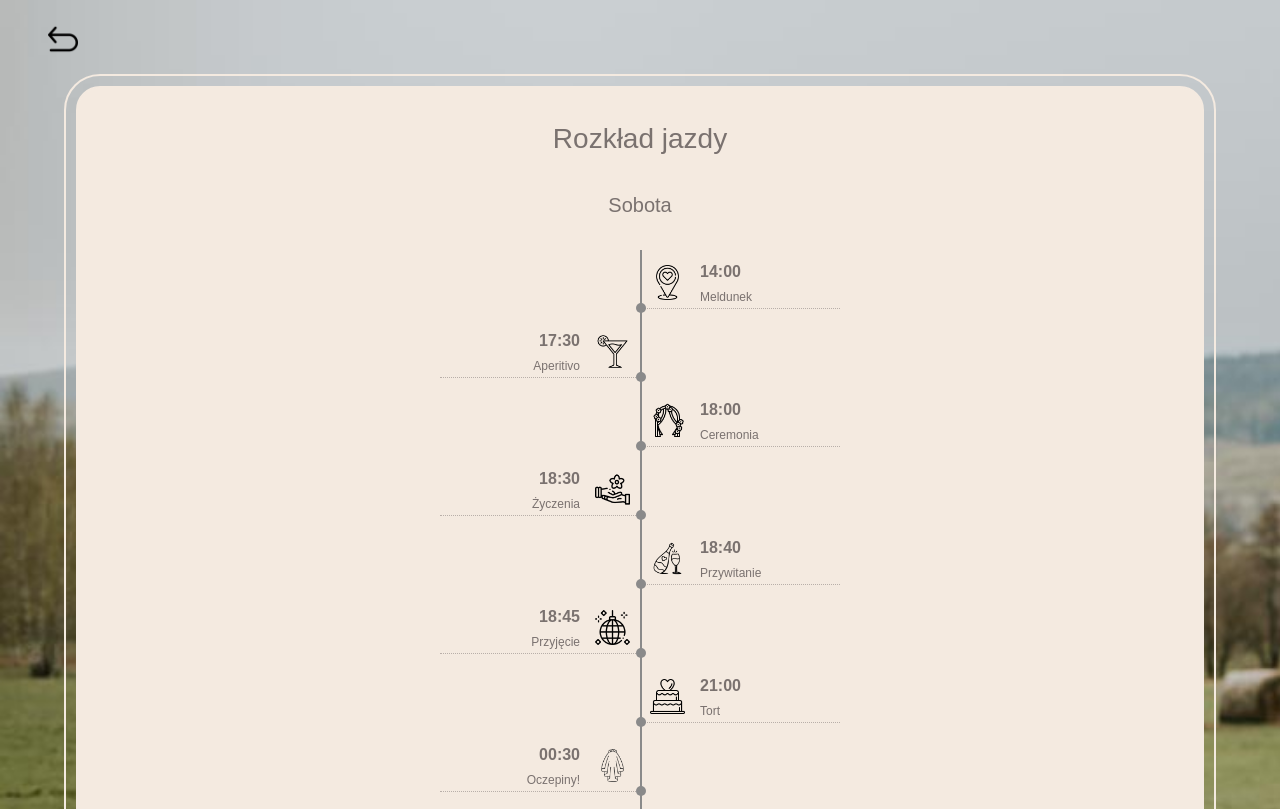
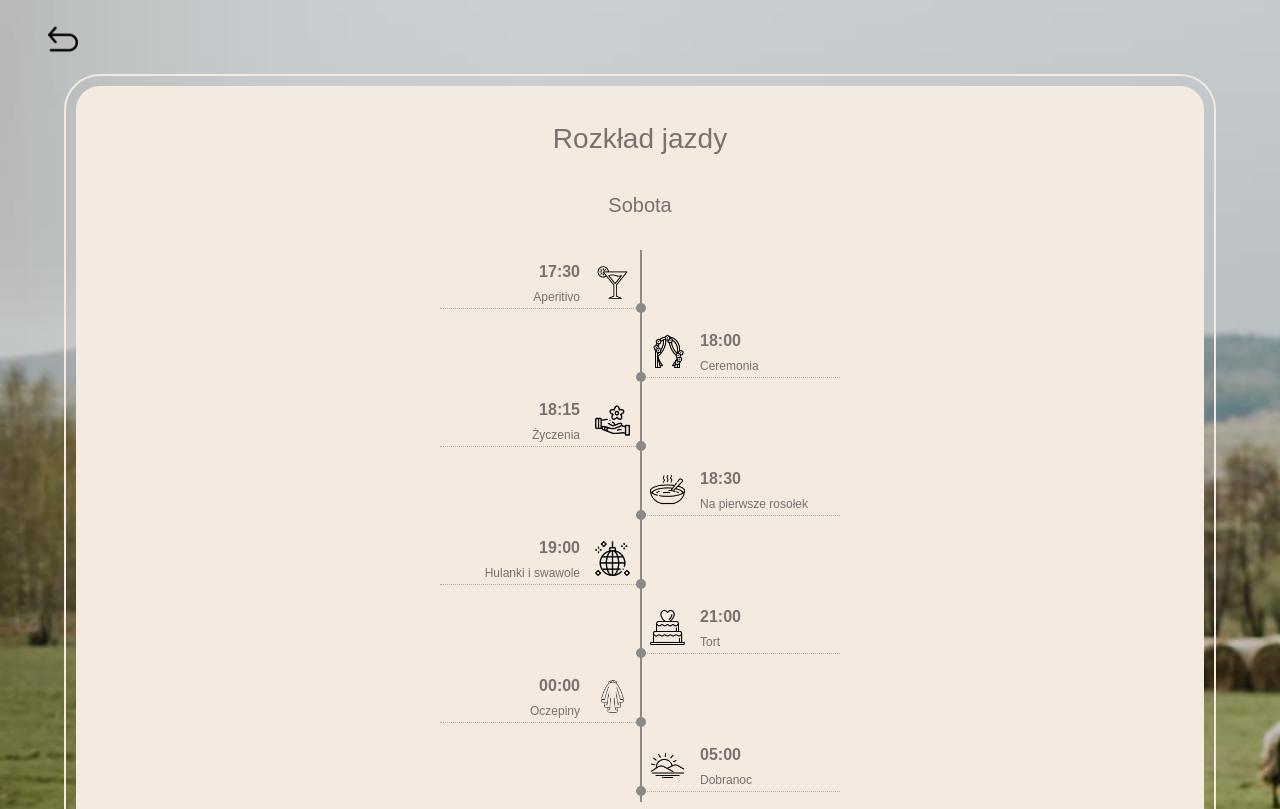
Before and after one commit to Zorzin/WeddingApp, a Next.js app: page /plan in a window 1280 px wide. Shown: the top 809 px of the page. Built offline with nearby package versions, Linux system fonts and the light colour scheme; a web font is replaced by a local one.

Commit message:
New plan

```diff
--- a/src/app/cloudinary/route.tsx
+++ b/src/app/cloudinary/route.tsx
@@ -11,23 +11,28 @@ export const POST = async (request: NextRequest, response: NextResponse) => {
         api_secret: "cVejBQXXhiTAxI5tnh4S-K2cig4"
     });
 
-    console.log(request.body);
     const formData = await request.formData();
     // console to demonstrate the data receiving on the server
     const files = formData.getAll('imageFile') as File[]
 
-    console.log(files);
+    console.log("Request body:", files);
     files.map(async (file) => {
         const arrayBuffer = await file.arrayBuffer();
         const buffer = new Uint8Array(arrayBuffer);
 
-        const uploadResult = await new Promise((resolve) => {
-            cloudinary.v2.uploader.upload_stream((error, uploadResult) => {
-                return resolve(uploadResult);
-            }).end(buffer);
-        });
+        try {
 
-        console.log(uploadResult);
+            const uploadResult = await new Promise((resolve) => {
+                cloudinary.v2.uploader.upload_stream((error, uploadResult) => {
+                    return resolve(uploadResult);
+                }).end(buffer);
+            });
+            console.log(uploadResult);
+        }
+        catch (error) {
+            console.error('Error while uploading photo:', error);
+            return NextResponse.json({ message: 'Error while uploading photo' });
+        }
     });
 
     // Return a response
--- a/src/app/plan/page.tsx
+++ b/src/app/plan/page.tsx
@@ -22,142 +22,127 @@ export default function Plan() {
                     <p className="timeline-header">Rozkład jazdy</p>
                     <p className="timeline-day">Sobota</p>
                     <div className="schedule">
-                        <div className="event">
-                            <div className="left">
-
-                            </div>
-                            <div className="right info">
+                        <div className="event-reverse">
+                            <div className="left info">
                                 <span className="dot"/>
-                                <div className="icon">
-                                    <Image src={"/icons/entry-pin.png"} alt="meldunek" unoptimized width={45}
-                                           height={45}/>
-                                </div>
-                                <div className="description">
-                                    <div className="time">14:00</div>
-                                    <span className="text">Meldunek</span>
-                                </div>
-                            </div>
-                        </div>
-                        <div className="event">
-                            <div className="left info">
                                 <div className="description">
                                     <div className="time">17:30</div>
                                     <span className="text">Aperitivo</span>
                                 </div>
                                 <div className="icon">
-                                    <Image src={"/icons/toast.png"} alt="toast" unoptimized width={45} height={45}/>
+                                    <Image src={"/icons/toast.png"} alt="aperitivo" unoptimized width={45}
+                                           height={45}/>
                                 </div>
-                                <span className="dot"/>
                             </div>
                             <div className="right">
 
                             </div>
                         </div>
-                        <div className="event">
-                            <div className="left">
-
-                            </div>
+                        <div className="event-reverse">
+                            <div className="left"/>
                             <div className="right info">
-                                <span className="dot"/>
                                 <div className="icon">
-                                    <Image src={"/icons/ceremony.png"} alt="ceremonia" unoptimized width={45}
+                                    <Image src={"/icons/ceremony.png"} alt="ceremony" unoptimized width={45}
                                            height={45}/>
                                 </div>
                                 <div className="description">
                                     <div className="time">18:00</div>
                                     <span className="text">Ceremonia</span>
                                 </div>
+                                <span className="dot"/>
                             </div>
                         </div>
-                        <div className="event">
+                        <div className="event-reverse">
                             <div className="left info">
+                                <span className="dot"/>
                                 <div className="description">
-                                    <div className="time">18:30</div>
+                                    <div className="time">18:15</div>
                                     <span className="text">Życzenia</span>
                                 </div>
                                 <div className="icon">
-                                    <Image src={"/icons/wedding.png"} alt="wishes" unoptimized width={45} height={45}/>
+                                    <Image src={"/icons/wedding.png"} alt="Życzenia" unoptimized width={45}
+                                           height={45}/>
+                                </div>
+                            </div>
+                            <div className="right"/>
+                        </div>
+                        <div className="event-reverse">
+                            <div className="left">
+
+                            </div>
+                            <div className="right info">
+                                <div className="icon">
+                                    <Image src={"/icons/soup.png"} alt="Na pierwsze rosołek" unoptimized width={45}
+                                           height={45}/>
+                                </div>
+                                <div className="description">
+                                    <div className="time">18:30</div>
+                                    <span className="text">Na pierwsze rosołek</span>
                                 </div>
                                 <span className="dot"/>
+                            </div>
+                        </div>
+                        <div className="event-reverse">
+                            <div className="left info">
+                                <span className="dot"/>
+                                <div className="description">
+                                    <div className="time">19:00</div>
+                                    <span className="text">Hulanki i swawole</span>
+                                </div>
+                                <div className="icon">
+                                    <Image src={"/icons/party.png"} alt="Hulanki i swawole" unoptimized width={45}
+                                           height={45}/>
+                                </div>
                             </div>
                             <div className="right">
 
                             </div>
                         </div>
-                        <div className="event">
+                        <div className="event-reverse">
                             <div className="left">
 
                             </div>
                             <div className="right info">
-                                <span className="dot"/>
                                 <div className="icon">
-                                    <Image src={"/icons/wine.png"} alt="wine" unoptimized width={45} height={45}/>
+                                    <Image src={"/icons/cake.png"} alt="Tort" unoptimized width={45} height={45}/>
                                 </div>
                                 <div className="description">
-                                    <div className="time">18:40</div>
-                                    <span className="text">Przywitanie</span>
+                                    <div className="time">21:00</div>
+                                    <span className="text">Tort</span>
                                 </div>
+                                <span className="dot"/>
                             </div>
                         </div>
-                        <div className="event">
+                        <div className="event-reverse">
                             <div className="left info">
+                                <span className="dot"/>
                                 <div className="description">
-                                    <div className="time">18:45</div>
-                                    <span className="text">Przyjęcie</span>
+                                    <div className="time">00:00</div>
+                                    <span className="text">Oczepiny</span>
                                 </div>
                                 <div className="icon">
-                                    <Image src={"/icons/party.png"} alt="party" unoptimized width={45} height={45}/>
+                                    <Image src={"/icons/fashion.png"} alt="Oczepiny" unoptimized width={45}
+                                           height={45}/>
                                 </div>
-                                <span className="dot"/>
                             </div>
                             <div className="right">
 
                             </div>
                         </div>
-                        <div className="event">
+                        <div className="event-reverse">
                             <div className="left">
 
                             </div>
                             <div className="right info">
-                                <span className="dot"/>
                                 <div className="icon">
-                                    <Image src={"/icons/cake.png"} alt="tort" unoptimized width={45} height={45}/>
-                                </div>
-                                <div className="description">
-                                    <div className="time">21:00</div>
-                                    <span className="text">Tort</span>
-                                </div>
-                            </div>
-                        </div>
-                        <div className="event">
-                            <div className="left info">
-                                <div className="description">
-                                    <div className="time">00:30</div>
-                                    <span className="text">Oczepiny!</span>
-                                </div>
-                                <div className="icon">
-                                    <Image src={"/icons/fashion.png"} alt="fashion" unoptimized width={45} height={45}/>
-                                </div>
-                                <span className="dot"/>
-                            </div>
-                            <div className="right">
-
-                            </div>
-                        </div>
-                        <div className="event">
-                            <div className="left">
-
-                            </div>
-                            <div className="right info">
-                                <span className="dot"/>
-                                <div className="icon">
-                                    <Image src={"/icons/landscape.png"} alt="landscape" unoptimized width={45}
+                                    <Image src={"/icons/landscape.png"} alt="Dobranoc" unoptimized width={45}
                                            height={45}/>
                                 </div>
                                 <div className="description">
-                                    <div className="time">5:00</div>
+                                    <div className="time">05:00</div>
                                     <span className="text">Dobranoc</span>
                                 </div>
+                                <span className="dot"/>
                             </div>
                         </div>
                     </div>
```
Also changed, not shown: public/icons/soup.png (added).
